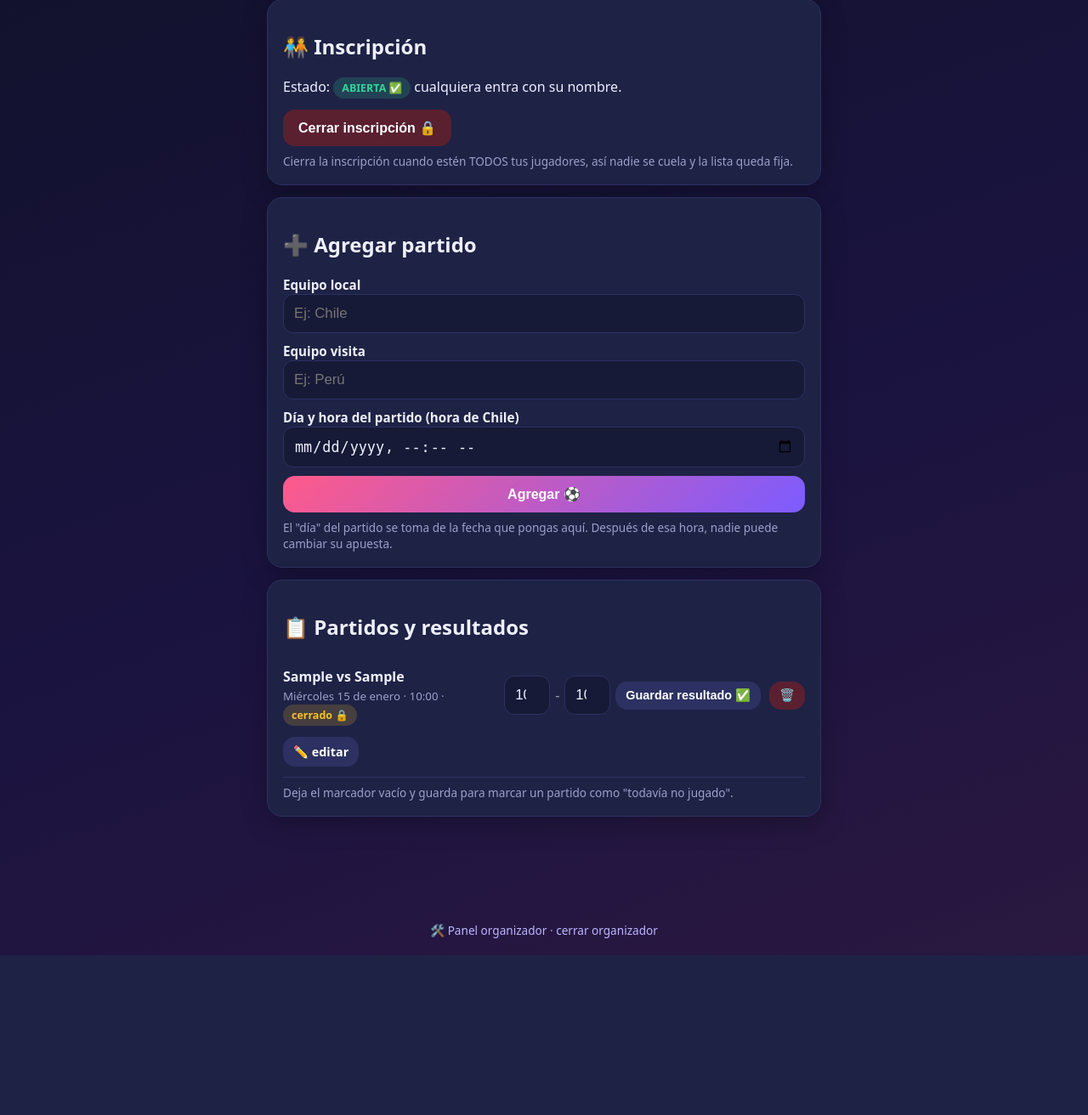
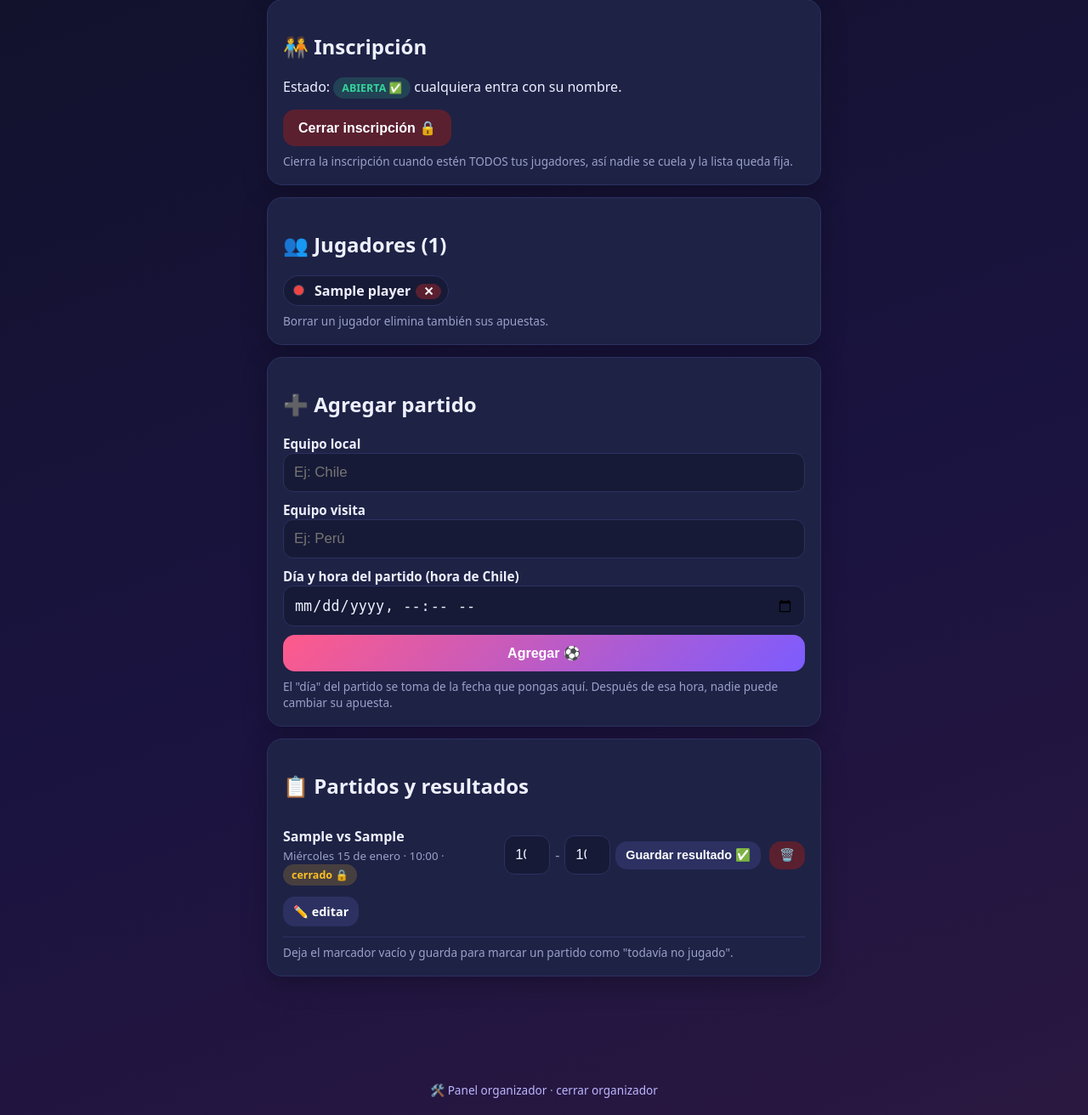
Before and after one commit to panchucrut/juego-del-dia, a Flask app: page /admin in a window 1280 px wide. Shown: the part 341-1653 px from the top of the page at 85% size. Before the commit the page ends 1465 px from the top, so only its background shows below. Run offline with Flask 3, Linux system fonts and the light colour scheme; the visitor is signed in with stand-in values (Sample User, id 1); tables that the repository leaves empty hold one stand-in row (values such as "Sample post").

Commit message:
Borrar jugador (endpoint + boton admin); color por jugador estable por id
Co-Authored-By: Claude Opus 4.8 <noreply@anthropic.com>

```diff
--- a/app.py
+++ b/app.py
@@ -211,8 +211,9 @@ PALETTE = ['#ef4444', '#f97316', '#f59e0b', '#eab308', '#84cc16', '#22c55e',
 
 
 def player_colors():
-    return {p.id: PALETTE[i % len(PALETTE)]
-            for i, p in enumerate(Player.query.order_by(Player.id).all())}
+    # color estable por jugador (basado en su id, no en su posición)
+    return {p.id: PALETTE[(p.id - 1) % len(PALETTE)]
+            for p in Player.query.all()}
 
 
 # Carga automática de resultados desde ESPN (sin clave) ----------------------
@@ -608,6 +609,19 @@ def admin_inscripcion():
     return redirect(url_for("admin"))
 
 
+@app.route("/admin/jugador/<int:pid>/borrar", methods=["POST"])
+def admin_borrar_jugador(pid):
+    require_admin()
+    p = db.session.get(Player, pid)
+    if p:
+        name = p.name
+        Bet.query.filter_by(player_id=pid).delete()
+        db.session.delete(p)
+        db.session.commit()
+        flash(f"Jugador {name} eliminado 🗑️", "ok")
+    return redirect(url_for("admin"))
+
+
 @app.route("/admin/actualizar", methods=["POST"])
 def admin_actualizar():
     require_admin()
@@ -636,7 +650,8 @@ def admin():
     matches = Match.query.order_by(Match.kickoff).all()
     players = Player.query.order_by(Player.name).all()
     return render_template("admin.html", matches=matches, players=players,
-                           now=now_local(), registration_open=registration_open())
+                           now=now_local(), registration_open=registration_open(),
+                           colors=player_colors())
 
 
 @app.route("/admin/partido", methods=["POST"])
--- a/static/style.css
+++ b/static/style.css
@@ -137,6 +137,10 @@ ul.points li{background:var(--bg2); border:1px solid var(--line); border-radius:
 .admin-match-info{flex:1; min-width:160px}
 .inline-form{display:flex; align-items:center; gap:6px}
 .inline-form input{width:54px; text-align:center}
+.player-list{display:flex; flex-wrap:wrap; gap:8px}
+.player-chip{display:flex; align-items:center; gap:6px; background:var(--bg2);
+  border:1px solid var(--line); border-radius:999px; padding:6px 8px 6px 12px; font-weight:700}
+.player-chip .btn.small{padding:2px 9px; line-height:1}
 .edit-match{width:100%; margin-top:6px}
 .edit-match summary{display:inline-block; list-style:none; cursor:pointer}
 .edit-match summary::-webkit-details-marker{display:none}
--- a/templates/admin.html
+++ b/templates/admin.html
@@ -29,6 +29,23 @@
   </form>
   <p class="hint">Cierra la inscripción cuando estén TODOS tus jugadores, así nadie se cuela
      y la lista queda fija.</p>
+</div>
+
+<div class="card">
+  <h2>👥 Jugadores ({{ players|length }})</h2>
+  {% if not players %}<p class="muted">Sin jugadores aún.</p>{% endif %}
+  <div class="player-list">
+    {% for p in players %}
+      <div class="player-chip">
+        <span class="pcolor" style="background: {{ colors[p.id] }}"></span>{{ p.name }}
+        <form method="post" action="{{ url_for('admin_borrar_jugador', pid=p.id) }}"
+              onsubmit="return confirm('¿Borrar a {{ p.name }} y sus apuestas?');" style="display:inline">
+          <button class="btn small danger" type="submit">✕</button>
+        </form>
+      </div>
+    {% endfor %}
+  </div>
+  <p class="hint">Borrar un jugador elimina también sus apuestas.</p>
 </div>
 
 <div class="card">
```
